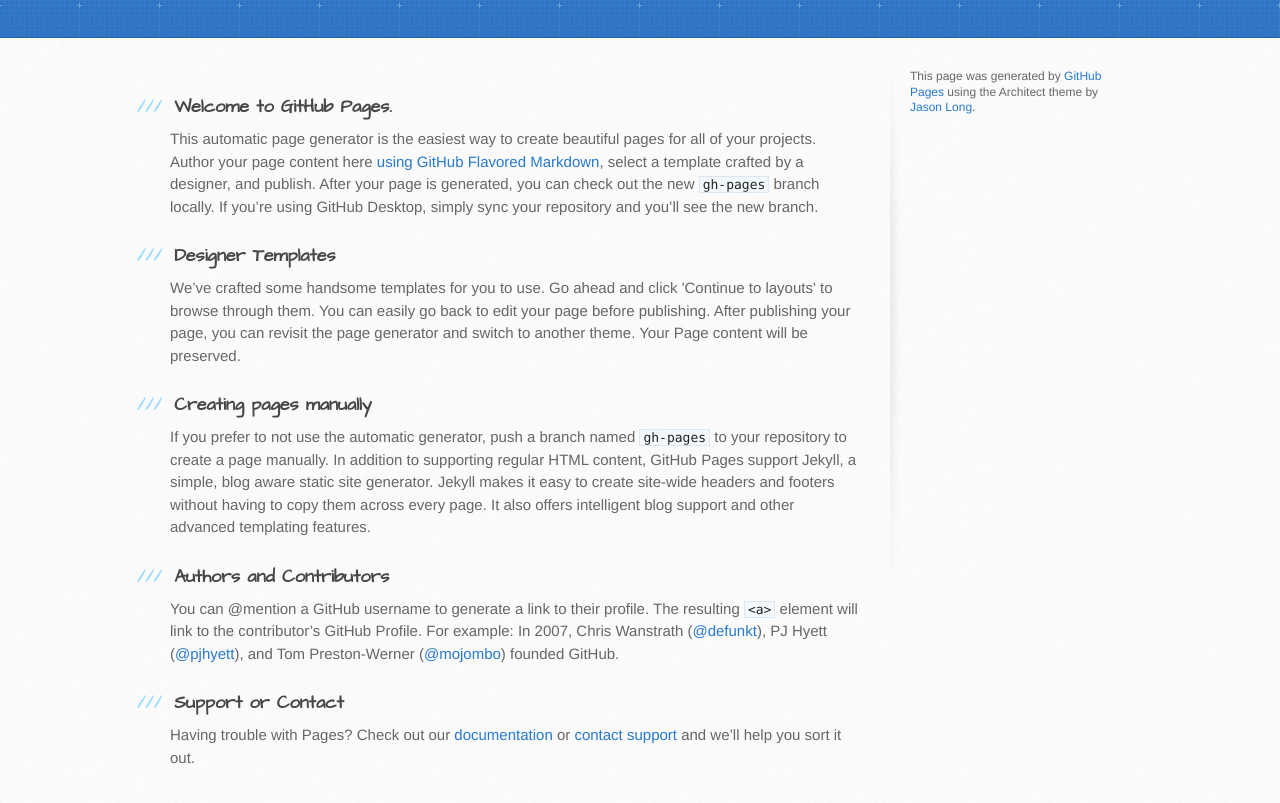
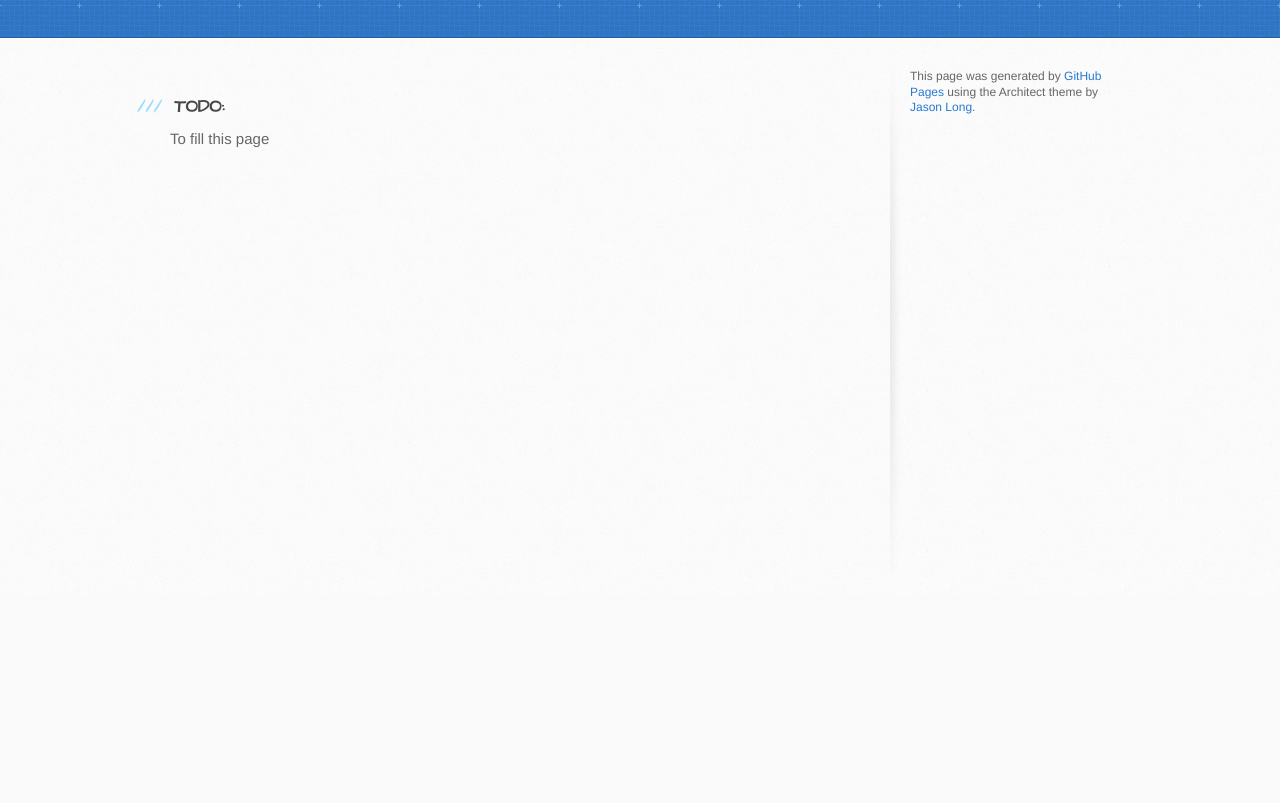
Before and after one commit to shalamay/shalamay.github.io, a plain HTML site: page index.html in a window 1280 px wide. Shown: the part 235-1038 px from the top of the page. After the commit the page ends 831 px from the top, so only its background shows below. Drawn offline with Linux system fonts and the light colour scheme.

Commit message:
Replace master branch with page content via GitHub

```diff
--- a/index.html
+++ b/index.html
@@ -29,29 +29,9 @@
       <div class="inner clearfix">
         <section id="main-content">
           <h3>
-<a id="welcome-to-github-pages" class="anchor" href="#welcome-to-github-pages" aria-hidden="true"><span aria-hidden="true" class="octicon octicon-link"></span></a>Welcome to GitHub Pages.</h3>
+<a id="todo" class="anchor" href="#todo" aria-hidden="true"><span aria-hidden="true" class="octicon octicon-link"></span></a>TODO:</h3>
 
-<p>This automatic page generator is the easiest way to create beautiful pages for all of your projects. Author your page content here <a href="https://guides.github.com/features/mastering-markdown/">using GitHub Flavored Markdown</a>, select a template crafted by a designer, and publish. After your page is generated, you can check out the new <code>gh-pages</code> branch locally. If you’re using GitHub Desktop, simply sync your repository and you’ll see the new branch.</p>
-
-<h3>
-<a id="designer-templates" class="anchor" href="#designer-templates" aria-hidden="true"><span aria-hidden="true" class="octicon octicon-link"></span></a>Designer Templates</h3>
-
-<p>We’ve crafted some handsome templates for you to use. Go ahead and click 'Continue to layouts' to browse through them. You can easily go back to edit your page before publishing. After publishing your page, you can revisit the page generator and switch to another theme. Your Page content will be preserved.</p>
-
-<h3>
-<a id="creating-pages-manually" class="anchor" href="#creating-pages-manually" aria-hidden="true"><span aria-hidden="true" class="octicon octicon-link"></span></a>Creating pages manually</h3>
-
-<p>If you prefer to not use the automatic generator, push a branch named <code>gh-pages</code> to your repository to create a page manually. In addition to supporting regular HTML content, GitHub Pages support Jekyll, a simple, blog aware static site generator. Jekyll makes it easy to create site-wide headers and footers without having to copy them across every page. It also offers intelligent blog support and other advanced templating features.</p>
-
-<h3>
-<a id="authors-and-contributors" class="anchor" href="#authors-and-contributors" aria-hidden="true"><span aria-hidden="true" class="octicon octicon-link"></span></a>Authors and Contributors</h3>
-
-<p>You can @mention a GitHub username to generate a link to their profile. The resulting <code>&lt;a&gt;</code> element will link to the contributor’s GitHub Profile. For example: In 2007, Chris Wanstrath (<a href="https://github.com/defunkt" class="user-mention">@defunkt</a>), PJ Hyett (<a href="https://github.com/pjhyett" class="user-mention">@pjhyett</a>), and Tom Preston-Werner (<a href="https://github.com/mojombo" class="user-mention">@mojombo</a>) founded GitHub.</p>
-
-<h3>
-<a id="support-or-contact" class="anchor" href="#support-or-contact" aria-hidden="true"><span aria-hidden="true" class="octicon octicon-link"></span></a>Support or Contact</h3>
-
-<p>Having trouble with Pages? Check out our <a href="https://help.github.com/pages">documentation</a> or <a href="https://github.com/contact">contact support</a> and we’ll help you sort it out.</p>
+<p>To fill this page</p>
         </section>
 
         <aside id="sidebar">
```
Also changed, not shown: params.json (+1 -1 lines).
